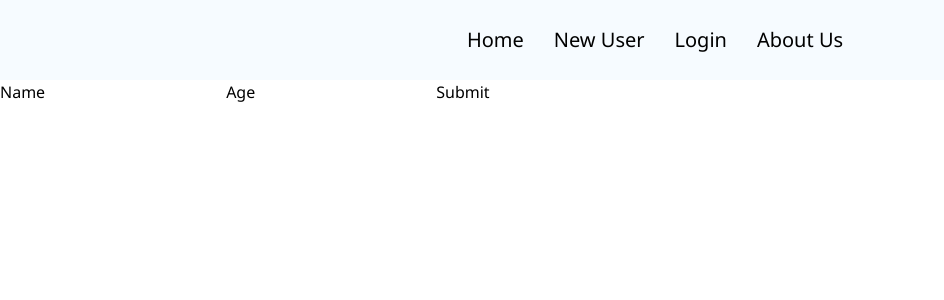
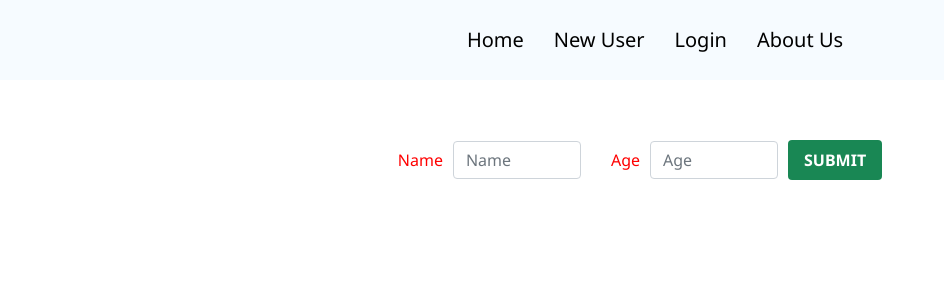
Before and after one commit to rahulxbhardwaj/HealthSync, a React (Vite) app: page /newuser in a window 1280 px wide. Shown: the top 300 px of the page, without its empty margins (0-944 px from the left). Built offline with nearby package versions, Linux system fonts and the light colour scheme.

Commit message:
added css for newUser

```diff
--- a/components/newUser.jsx
+++ b/components/newUser.jsx
@@ -1,5 +1,6 @@
 import React, { useState } from 'react';
 import '../styles/newUser.scss';
+// import '../node_modules/bootstrap/dist/css/bootstrap.min.css';
 
 
 const NewUser = () => {
@@ -23,13 +24,14 @@ const handleSubmit = async (e) => {
 
 return(
   <>
-  <form onSubmit={handleSubmit}>
+  <form onSubmit={handleSubmit} className="form-container">
     {/* <p>{JSON.stringify(form)}</p> */}
-  <label className='mt-50' >Name</label>
-  <input type="text" onChange={handleForm} name="name"></input>
-    <label>Age</label>
-    <input type="number" onChange={handleForm} name="age"></input>
-  <input type="submit"></input>
+  <label id="name" >Name</label>
+  <input type="text" onChange={handleForm} name="name" class="form-control" placeholder='Name'></input>
+    <label id="age">Age</label>
+    <input type="number" onChange={handleForm} name="age" class="form-control" placeholder='Age'></input>
+    <br></br>
+  <input type="submit" id="submit" class="submit"></input>
 
   </form>
 
--- a/package.json
+++ b/package.json
@@ -25,6 +25,7 @@
     "vite": "^5.0.0"
   },
   "dependencies": {
+    "bootstrap": "^5.3.3",
     "react-router-dom": "^6.22.3"
   }
 }
--- a/src/App.jsx
+++ b/src/App.jsx
@@ -1,5 +1,6 @@
 import './App.css';
 import '../styles/header.scss';
+import '../styles/newUser.scss';
 import { BrowserRouter as Router, Routes, Route, Link } from 'react-router-dom';
 import Header from '../components/header';
 import Home from '../components/home';
--- a/styles/newUser.scss
+++ b/styles/newUser.scss
@@ -0,0 +1,82 @@
+.form-container {
+  display: flex;
+  justify-content: center;
+  align-items: center;
+  height: 20vh; /* Centering vertically */
+
+  #name{
+    color:red;
+    margin-right : 10px;
+  }
+  #age{
+    color:red;
+    margin-right : 10px;
+    margin-left: 30px;
+  }
+  #submit {
+    margin-left : 10px;
+  }
+}
+
+
+/* Custom CSS based on Bootstrap for form control */
+input.form-control {
+  display: block;
+  width: 10%;
+  padding: 0.375rem 0.75rem;
+  font-size: 1rem;
+  line-height: 1.5;
+  color: #495057;
+  background-color: #fff;
+  background-clip: padding-box;
+  border: 1px solid #ced4da;
+  border-radius: 0.25rem;
+  transition: border-color 0.15s ease-in-out, box-shadow 0.15s ease-in-out;
+}
+
+/* Custom CSS for placeholder text */
+input.form-control::placeholder {
+  color: #6c757d;
+  opacity: 1; /* Firefox */
+}
+
+/* Custom CSS for focus state */
+input.form-control:focus {
+  color: #495057;
+  background-color: #fff;
+  border-color: #80bdff;
+  outline: 0;
+  box-shadow: 0 0 0 0.2rem rgba(0, 123, 255, 0.25);
+}
+
+/* Custom CSS for submit button */
+input.submit {
+  display: inline-block;
+  padding: 8px 16px;
+  font-size: 16px;
+  font-weight: bold;
+  text-transform: uppercase;
+  color: #fff;
+  background-color: #198754;
+  border: none;
+  border-radius: 4px;
+  cursor: pointer;
+  transition: background-color 0.3s ease;
+}
+
+/* Custom CSS for submit button hover state */
+input.submit:hover {
+  background-color: #0056b3;
+}
+
+/* Custom CSS for submit button focus state */
+input.submit:focus {
+  outline: none;
+  box-shadow: 0 0 0 2px rgba(0, 123, 255, 0.5);
+}
+
+/* Custom CSS for submit button disabled state */
+input.submit:disabled {
+  background-color: #6c757d;
+  cursor: not-allowed;
+}
```
Also changed, not shown: 1 other file (tests, documents, lock files or other folders).
